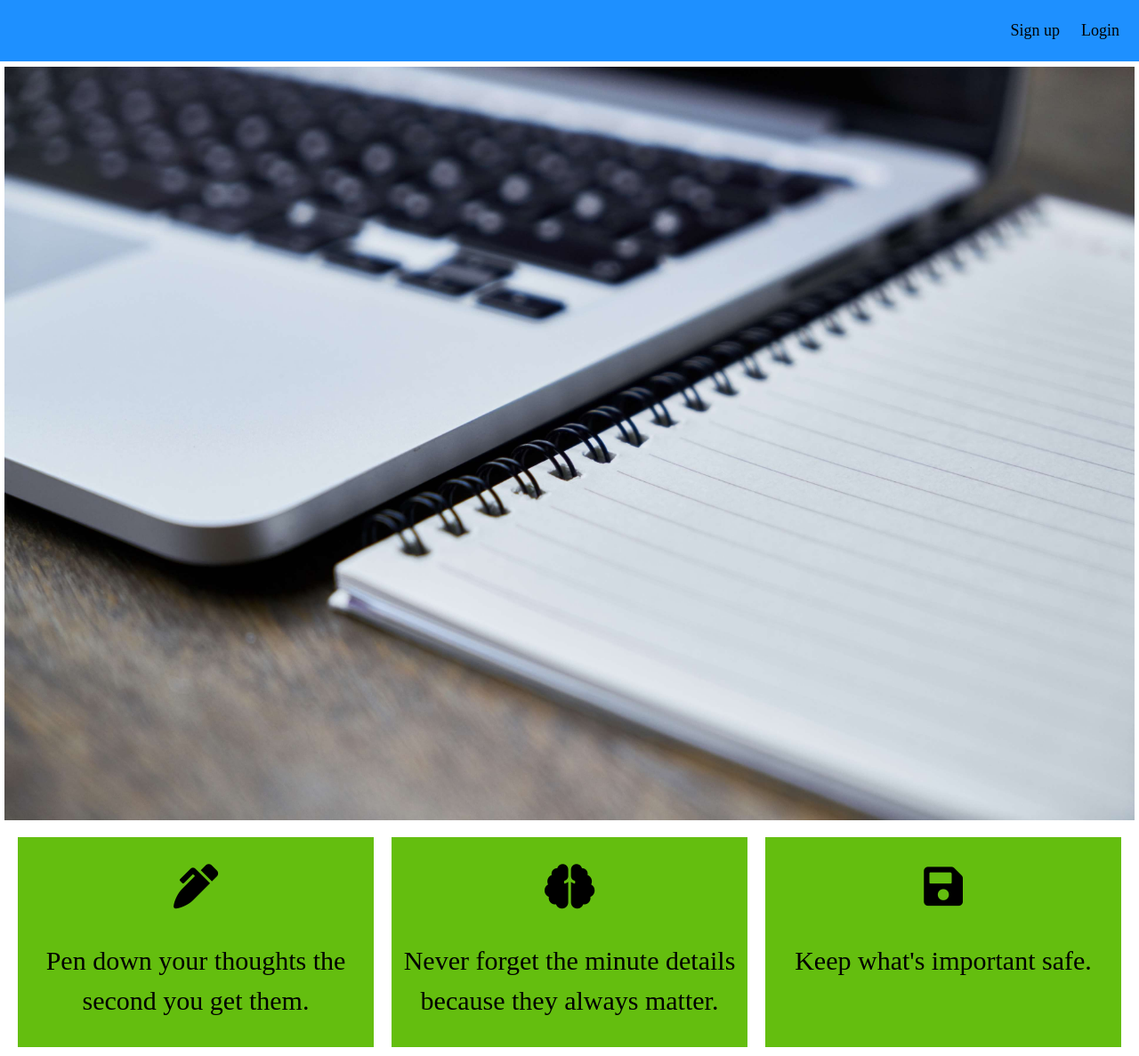
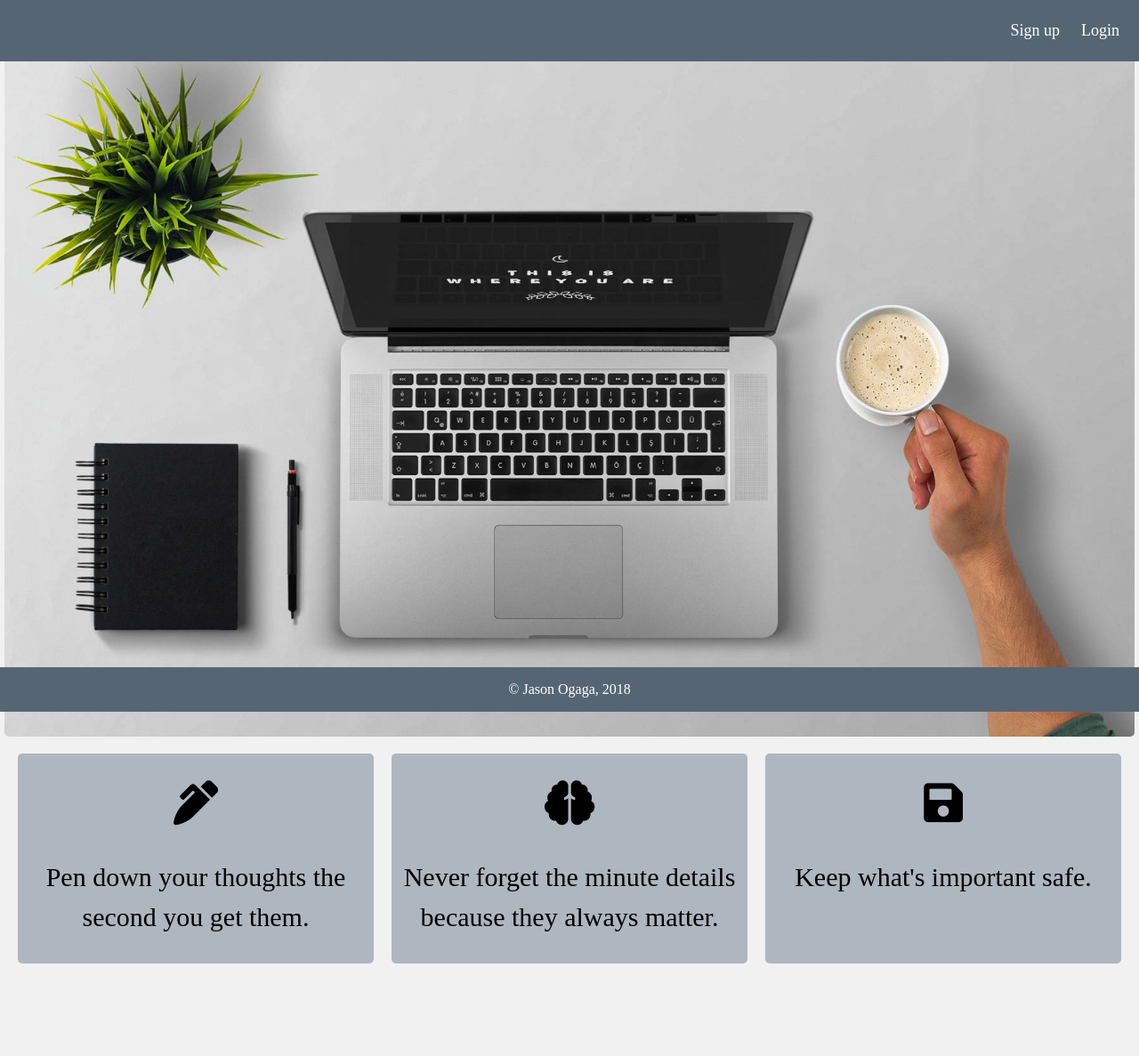
Before and after one commit to jasonjoe1/my-diary, a plain HTML site: page UI/index.html in a window 1280 px wide. Shown: the whole page at 89% size. After the commit the page ends 1153 px from the top, so only its background shows below. Drawn offline with Linux system fonts and the light colour scheme.

Commit message:
index page redesigned

```diff
--- a/UI/index.html
+++ b/UI/index.html
@@ -12,7 +12,7 @@
   <nav class="nav" id='nav-bar'>
     <div class="nav-right">
       <a class="nav-link" href="#home">Sign up</a>
-      <a href="#contact" class='nav-link'>Login</a>
+      <a  class='nav-link' href="#contact">Login</a>
     </div>
   </nav>
 </header>
@@ -21,11 +21,12 @@
 
       <section>
         <div class='media'>
-          <img src='img/mac-and-note.jpg' alt='index background image'>
+          <img src='img/man-using-laptop.jpg' alt='index background image'>
         </div>
       </section>
 
       <section>
+        <div class="flex-container">
         <div class="bottom">
           <p><i class="fas fa-pen-alt" style="font-size:50px;"></i></p>
           <p>Pen down your thoughts the second you get them.</p>
@@ -38,9 +39,18 @@
           <p><i class="fas fa-save" style="font-size: 50px;"></i></p>
           <p>Keep what's important safe.</p>
         </div>
+        </div>
       </section>
 
+      <div class="empty">
 
+      </div>
+
+      <div class="foot">
+          <footer>
+              <p> &copy; Jason Ogaga, 2018</p>
+          </footer>
+      </div>
     </div>
 </body>
 </html>
--- a/UI/style.css
+++ b/UI/style.css
@@ -8,12 +8,15 @@ html {
     -moz-box-sizing: inherit;
     box-sizing: inherit;
     }
-  body {margin:0;}
+  body {
+    margin:0;
+    background-color: #f1f1f1;
+  }
 
 
 .nav {
   overflow: hidden;
-  background-color: dodgerblue;
+  background-color: #566573;
   padding: 10px 10px;
   position: fixed;
   top: 0;
@@ -22,7 +25,7 @@ html {
 
 .nav a {
   float: left;
-  color: black;
+  color: white;
   text-align: center;
   padding: 12px;
   text-decoration: none;
@@ -56,14 +59,14 @@ html {
   }
 }
 
-section {
+.flex-container {
    display: flex;
    flex-direction: row;
    justify-content: center;
    flex-wrap: wrap;
 }
 .media {
-   padding-top: 70px;
+   padding-top: 60px;
    min-width: 0;
    margin: 5px;
 }
@@ -71,6 +74,7 @@ img {
    width: 100%;
    max-width: 100%;
    height: auto;
+   border-radius: 5px;
  }
 
  @media screen and (max-width: 400px) {
@@ -81,23 +85,27 @@ img {
  }
 }
 
-/* @media screen and (min-width: 400px){
-  section {
-    display: flex;
-    justify-content: center;
-    flex-wrap: wrap;
-    display: flex;
-    flex-direction: row;
-    width: 100px;
-  }
-} */
-
 .bottom {
-  background-color: #64be0f;
+  background-color: #AEB6BF;
   width: 400px;
   margin: 10px;
   text-align: center;
   line-height: 45px;
   font-size: 30px;
   height: auto;
+  border-radius: 5px;
 }
+
+.foot {
+  position: fixed;
+  left: 0;
+  bottom: 0;
+  width: 100%;
+  background-color: #566573;
+  color: white;
+  text-align: center;
+}
+
+.empty{
+  padding: 30px;
+}
```
Also changed, not shown: UI/img/man-using-laptop.jpg (added).
